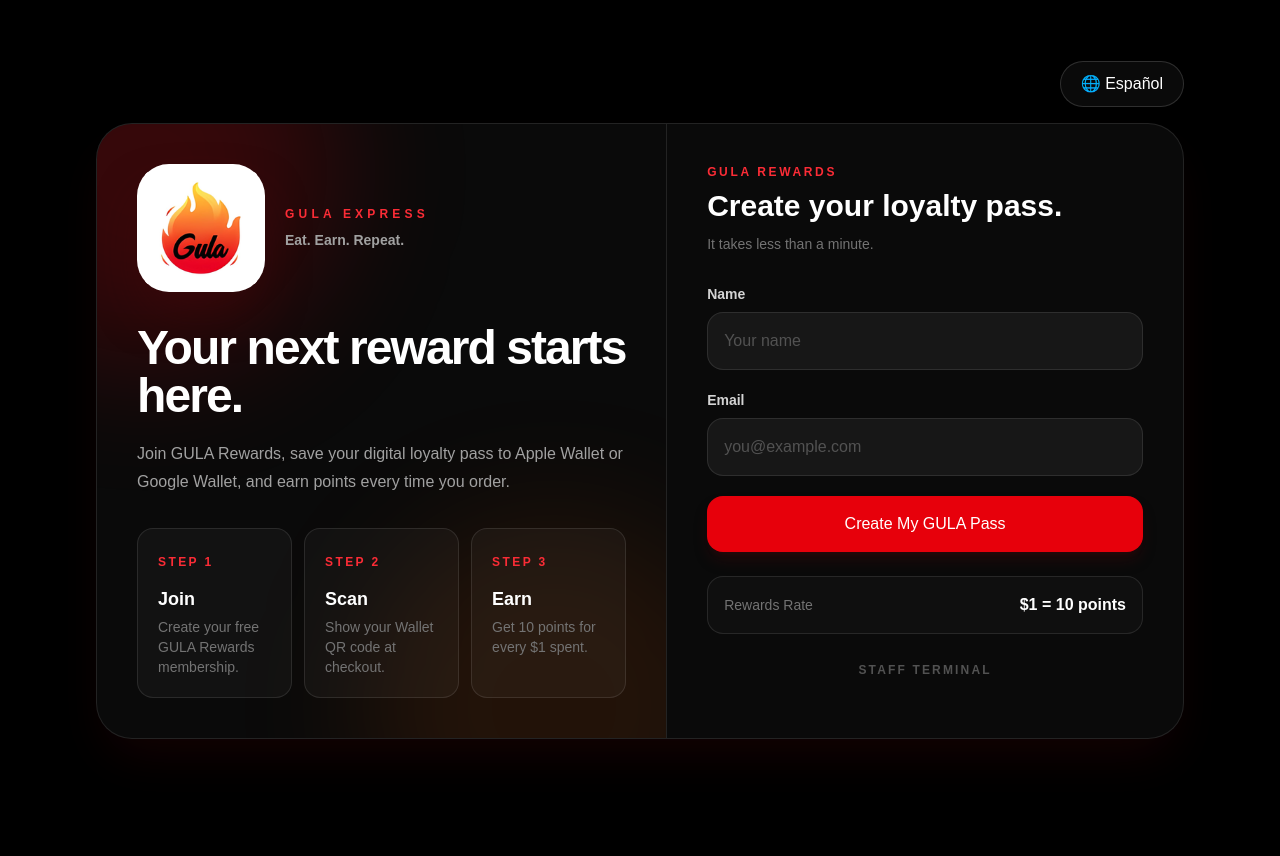
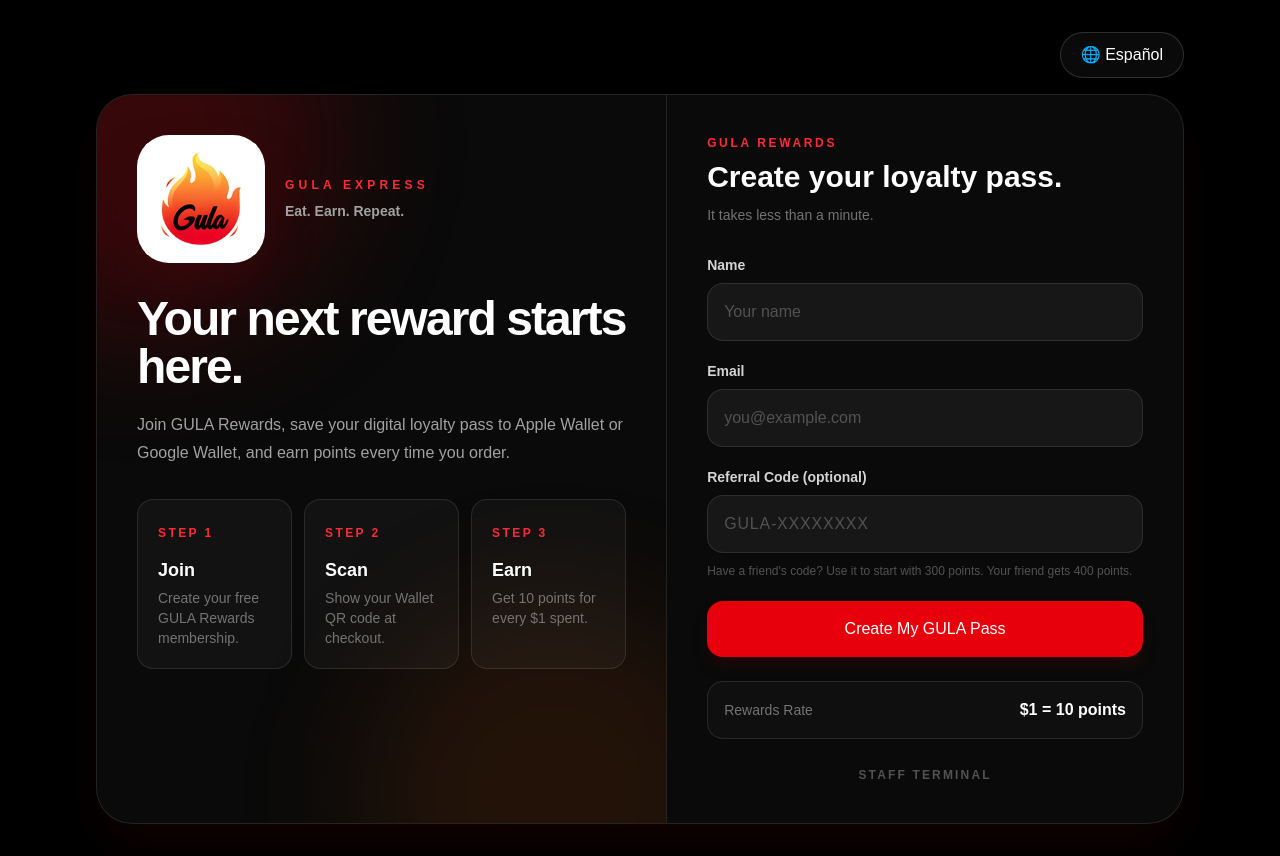
Before and after one commit to jtru12249-hue/gula-loyalty-v2, a Next.js app: page /join in a window 1280 px wide. Before the commit the page ends 800 px from the top, so only its background shows below. Built offline with nearby package versions, Linux system fonts and the light colour scheme.

Commit message:
Update page.tsx

```diff
--- a/app/join/page.tsx
+++ b/app/join/page.tsx
@@ -13,6 +13,10 @@
   existingMember?: boolean;
   name?: string;
   points?: number;
+
+  referralCode?: string;
+  referralApplied?: boolean;
+  referralBonus?: number;
 };
 
 const translations = {
@@ -50,6 +54,12 @@
     email: "Email",
     emailPlaceholder: "you@example.com",
 
+    referral: "Referral Code (optional)",
+    referralPlaceholder: "GULA-XXXXXXXX",
+
+    referralHelp:
+      "Have a friend's code? Use it to start with 300 points. Your friend gets 400 points.",
+
     submit: "Create My GULA Pass",
 
     submitting: "Checking your membership...",
@@ -77,6 +87,18 @@
     currentBalance: "Current Balance",
 
     pointsWord: "points",
+
+    referralBonusApplied:
+      "Referral bonus applied! You started with 300 points.",
+
+    yourReferralCode: "Your Referral Code",
+
+    referralShareText:
+      "Share this code with friends. They get 300 points when they join, and you get 400 points.",
+
+    copyCode: "Copy Code",
+
+    copied: "Copied!",
 
     another: "Use Another Email",
 
@@ -119,6 +141,12 @@
     email: "Correo electrónico",
     emailPlaceholder: "tu@email.com",
 
+    referral: "Código de referido (opcional)",
+    referralPlaceholder: "GULA-XXXXXXXX",
+
+    referralHelp:
+      "¿Tienes el código de un amigo? Úsalo para comenzar con 300 puntos. Tu amigo recibe 400 puntos.",
+
     submit: "Crear Mi Pase GULA",
 
     submitting: "Buscando tu membresía...",
@@ -147,6 +175,18 @@
 
     pointsWord: "puntos",
 
+    referralBonusApplied:
+      "¡Bono de referido aplicado! Comenzaste con 300 puntos.",
+
+    yourReferralCode: "Tu Código de Referido",
+
+    referralShareText:
+      "Comparte este código con tus amigos. Ellos reciben 300 puntos cuando se registren y tú recibes 400 puntos.",
+
+    copyCode: "Copiar Código",
+
+    copied: "¡Copiado!",
+
     another: "Usar Otro Correo",
 
     staff: "Terminal de Empleados",
@@ -159,12 +199,15 @@
   const [language, setLanguage] = useState<Language>("en");
   const [name, setName] = useState("");
   const [email, setEmail] = useState("");
+  const [referralCode, setReferralCode] = useState("");
+
   const [working, setWorking] = useState(false);
 
   const [result, setResult] =
     useState<JoinResponse | null>(null);
 
   const [error, setError] = useState("");
+  const [copied, setCopied] = useState(false);
 
   const t = translations[language];
 
@@ -182,6 +225,7 @@
     setWorking(true);
     setError("");
     setResult(null);
+    setCopied(false);
 
     try {
       const res = await fetch(
@@ -196,6 +240,7 @@
           body: JSON.stringify({
             name,
             email,
+            referralCode,
           }),
         },
       );
@@ -225,6 +270,26 @@
     }
   }
 
+  async function copyReferralCode() {
+    if (!result?.referralCode) {
+      return;
+    }
+
+    try {
+      await navigator.clipboard.writeText(
+        result.referralCode,
+      );
+
+      setCopied(true);
+
+      window.setTimeout(() => {
+        setCopied(false);
+      }, 1500);
+    } catch {
+      setCopied(false);
+    }
+  }
+
   const displayedPoints =
     typeof result?.points === "number"
       ? result.points
@@ -234,6 +299,7 @@
     <main className="min-h-screen bg-black text-white">
       <div className="mx-auto flex min-h-screen max-w-6xl items-center px-4 py-8 sm:px-6 lg:px-8">
         <div className="w-full">
+
           {/* LANGUAGE BUTTON */}
           <div className="mb-4 flex justify-end">
             <button
@@ -246,6 +312,7 @@
           </div>
 
           <div className="grid w-full overflow-hidden rounded-[2.25rem] border border-white/10 bg-neutral-950 shadow-2xl shadow-red-950/30 lg:grid-cols-[1.05fr_0.95fr]">
+
             {/* LEFT SIDE */}
             <section className="relative overflow-hidden border-b border-white/10 p-7 sm:p-10 lg:border-b-0 lg:border-r">
               <div className="pointer-events-none absolute -left-36 -top-36 h-96 w-96 rounded-full bg-red-600/20 blur-3xl" />
@@ -346,6 +413,7 @@
                     onSubmit={submit}
                     className="mt-7 space-y-5"
                   >
+                    {/* NAME */}
                     <label className="block">
                       <span className="mb-2 block text-sm font-semibold text-neutral-300">
                         {t.name}
@@ -365,6 +433,7 @@
                       />
                     </label>
 
+                    {/* EMAIL */}
                     <label className="block">
                       <span className="mb-2 block text-sm font-semibold text-neutral-300">
                         {t.email}
@@ -382,6 +451,30 @@
                         placeholder={t.emailPlaceholder}
                         className="w-full rounded-2xl border border-white/10 bg-neutral-900 px-4 py-4 outline-none transition placeholder:text-neutral-600 focus:border-red-500 focus:ring-4 focus:ring-red-500/10"
                       />
+                    </label>
+
+                    {/* REFERRAL CODE */}
+                    <label className="block">
+                      <span className="mb-2 block text-sm font-semibold text-neutral-300">
+                        {t.referral}
+                      </span>
+
+                      <input
+                        maxLength={40}
+                        autoComplete="off"
+                        value={referralCode}
+                        onChange={(event) =>
+                          setReferralCode(
+                            event.target.value.toUpperCase(),
+                          )
+                        }
+                        placeholder={t.referralPlaceholder}
+                        className="w-full rounded-2xl border border-white/10 bg-neutral-900 px-4 py-4 font-mono uppercase tracking-wider outline-none transition placeholder:text-neutral-600 focus:border-red-500 focus:ring-4 focus:ring-red-500/10"
+                      />
+
+                      <span className="mt-2 block text-xs leading-5 text-neutral-600">
+                        {t.referralHelp}
+                      </span>
                     </label>
 
                     {error ? (
@@ -455,6 +548,13 @@
                     </p>
                   </div>
 
+                  {/* REFERRAL BONUS SUCCESS */}
+                  {result.referralApplied ? (
+                    <div className="mt-4 rounded-2xl border border-emerald-500/25 bg-emerald-500/10 p-4 text-center text-sm font-bold text-emerald-200">
+                      {t.referralBonusApplied}
+                    </div>
+                  ) : null}
+
                   <a
                     href={result.passUrl}
                     className="mt-5 block w-full rounded-2xl bg-red-600 px-5 py-4 text-center font-black text-white shadow-lg shadow-red-950/40 transition hover:-translate-y-0.5 hover:bg-red-500"
@@ -464,6 +564,7 @@
                       : t.addWallet}
                   </a>
 
+                  {/* POINT BALANCE */}
                   <div className="mt-5 rounded-2xl border border-white/10 bg-white/[0.03] p-4">
                     <div className="flex items-center justify-between gap-4">
                       <span className="text-xs uppercase tracking-wider text-neutral-600">
@@ -479,6 +580,33 @@
                     </div>
                   </div>
 
+                  {/* MEMBER REFERRAL CODE */}
+                  {result.referralCode ? (
+                    <div className="mt-5 rounded-2xl border border-red-500/20 bg-red-500/5 p-5 text-center">
+                      <p className="text-xs font-black uppercase tracking-[0.18em] text-red-400">
+                        {t.yourReferralCode}
+                      </p>
+
+                      <p className="mt-3 break-all font-mono text-xl font-black tracking-wider text-white">
+                        {result.referralCode}
+                      </p>
+
+                      <p className="mt-3 text-xs leading-5 text-neutral-500">
+                        {t.referralShareText}
+                      </p>
+
+                      <button
+                        type="button"
+                        onClick={copyReferralCode}
+                        className="mt-4 rounded-xl border border-white/10 bg-white/5 px-5 py-2.5 text-sm font-bold transition hover:bg-white/10"
+                      >
+                        {copied
+                          ? t.copied
+                          : t.copyCode}
+                      </button>
+                    </div>
+                  ) : null}
+
                   <p className="mt-4 break-all text-center text-xs text-neutral-700">
                     Member ID: {result.memberId}
                   </p>
@@ -488,6 +616,8 @@
                     onClick={() => {
                       setName("");
                       setEmail("");
+                      setReferralCode("");
+                      setCopied(false);
                       setResult(null);
                       setError("");
                     }}
```
